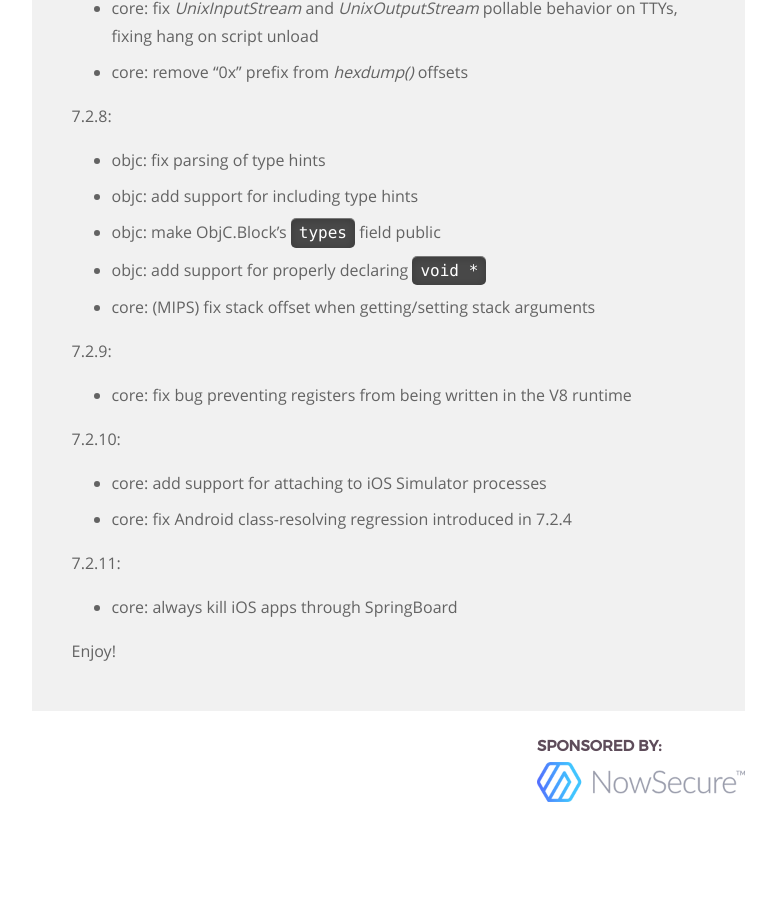
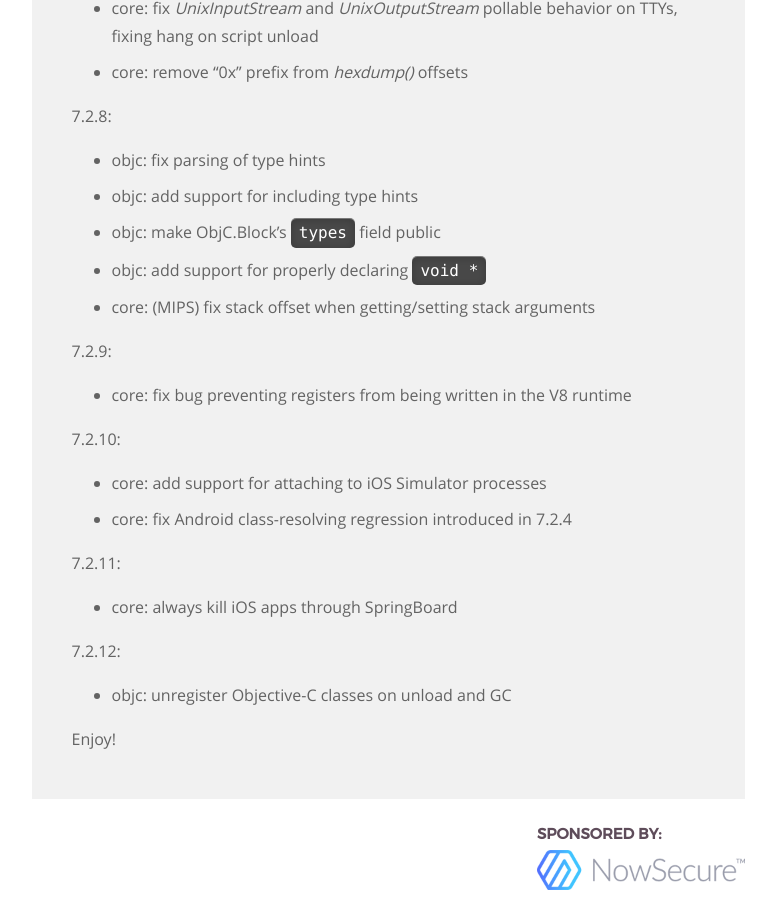
Before and after one commit to frida/frida-website, a Jekyll site: the page built from _posts/2016-06-02-frida-7-2-released.markdown, in a window 1280 px wide and 900 px high, scrolled down 4197 px. Shown: the whole window, without its empty margins (364-1140 px from the left). Built offline with Jekyll 4.4.1, drawn with Linux system fonts in a browser that asks for light colours; before the commit the page ends 5009 px from its top, so only the background shows below that.

Commit message:
Add release notes for 7.2.12

```diff
--- a/_posts/2016-06-02-frida-7-2-released.markdown
+++ b/_posts/2016-06-02-frida-7-2-released.markdown
@@ -187,4 +187,8 @@ So in closing, let's summarize the changes:
 
 - core: always kill iOS apps through SpringBoard
 
+7.2.12:
+
+- objc: unregister Objective-C classes on unload and GC
+
 Enjoy!
```
